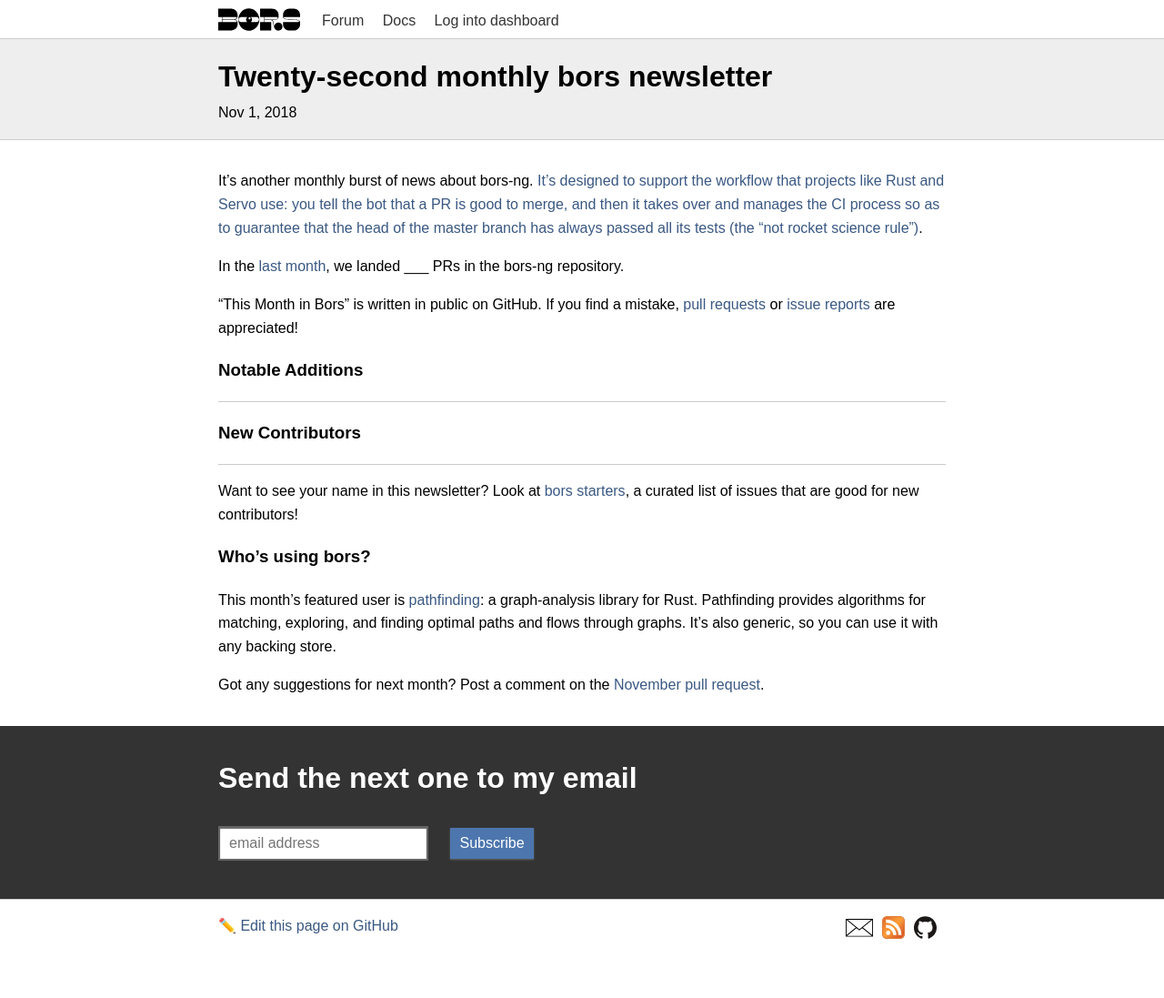
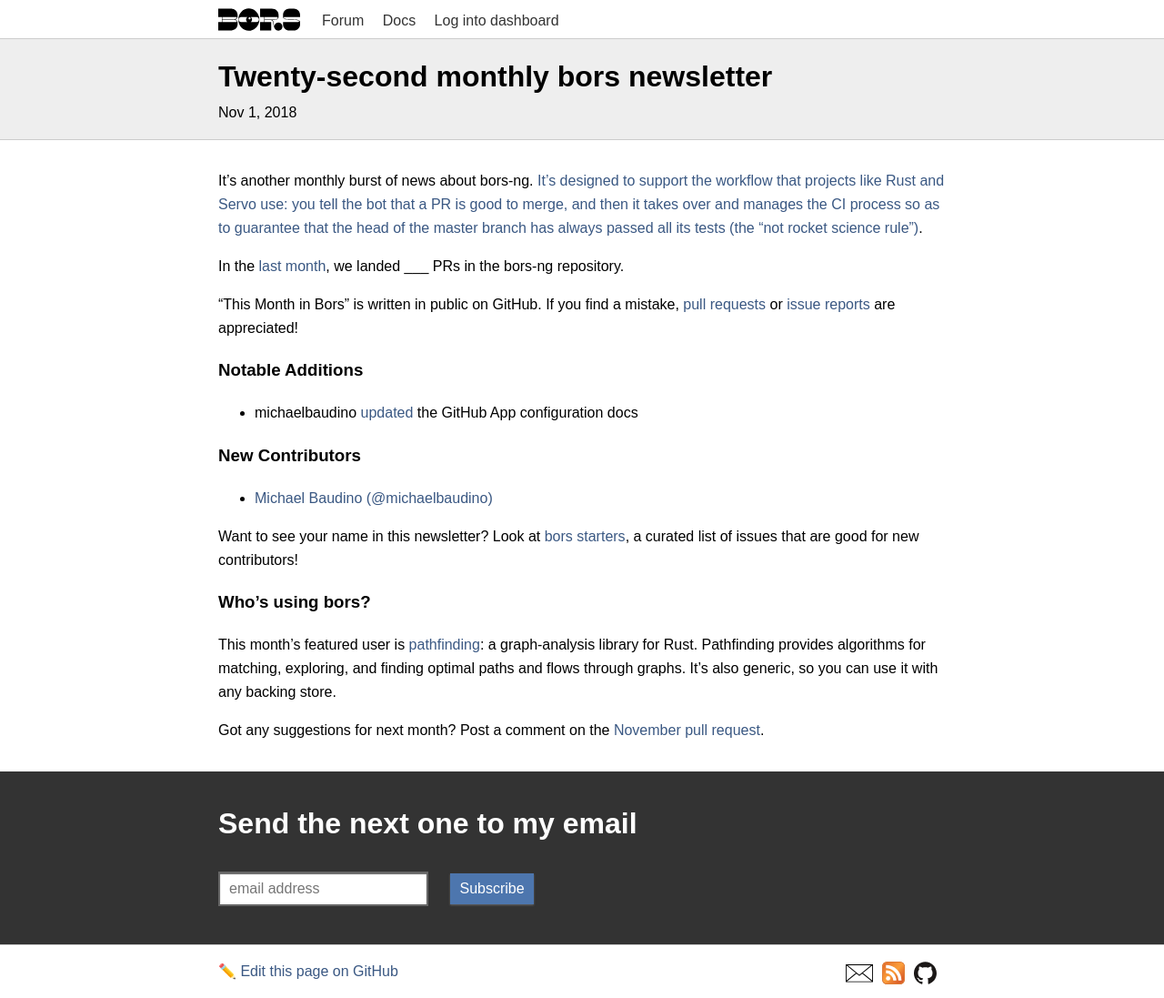
Before and after one commit to bors-ng/bors-ng.github.io, a Jekyll site: the page built from _posts/2018-11-01-tmib-22.md, in a window 1280 px wide. Shown: the whole page at 91% size. Built offline with Jekyll 4.4.1, drawn with Linux system fonts in a browser that asks for light colours; before the commit the page ends 1047 px from its top, so only the background shows below that.

Commit message:
Add bors-ng/bors-ng#504
Add @michaelbaudino to first-time contributors

```diff
--- a/_posts/2018-11-01-tmib-22.md
+++ b/_posts/2018-11-01-tmib-22.md
@@ -20,12 +20,12 @@
 
 ### Notable Additions
 
-___
+* michaelbaudino [updated](https://github.com/bors-ng/bors-ng/pull/504) the GitHub App configuration docs
 
 
 ### New Contributors
 
-___
+* [Michael Baudino (@michaelbaudino)](https://github.com/michaelbaudino)
 
 Want to see your name in this newsletter? Look at [bors starters](https://bors.tech/starters/), a curated list of issues that are good for new contributors!
 
```
